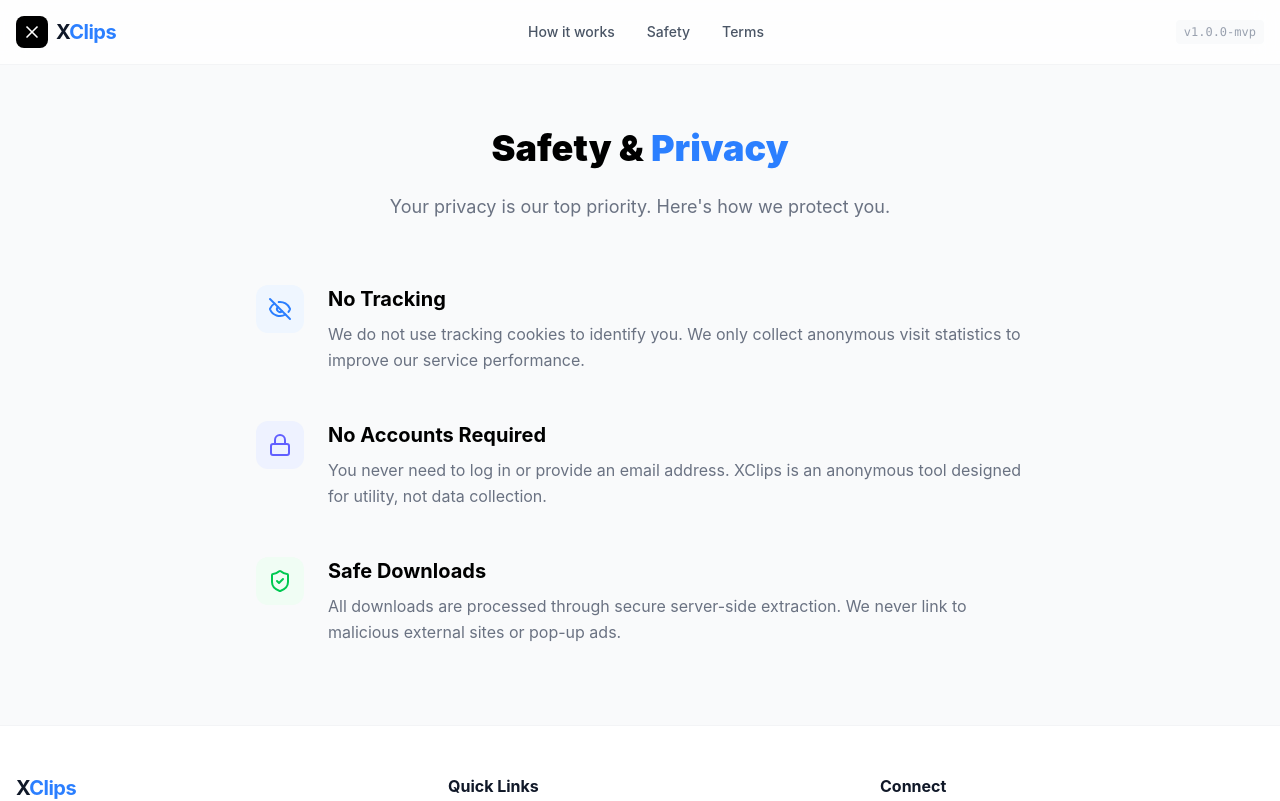
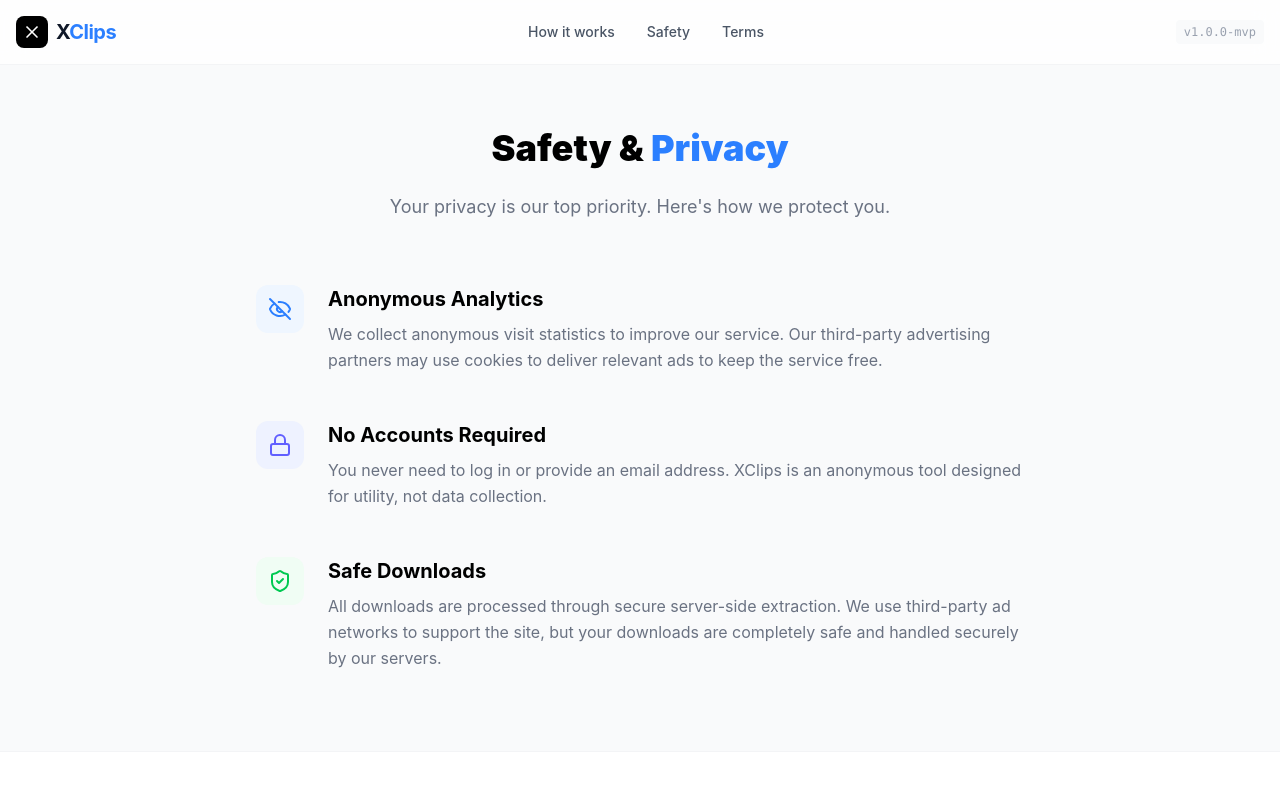
Before and after one commit to babywhale0x/XClips, a Next.js app: page /safety-privacy in a window 1280 px wide. Shown: the top 801 px of the page. Built offline with nearby package versions, Linux system fonts and the light colour scheme; no server answers.

Commit message:
Update privacy page copy for ads

```diff
--- a/app/safety-privacy/page.tsx
+++ b/app/safety-privacy/page.tsx
@@ -21,9 +21,9 @@ export default function SafetyPrivacy() {
                 <EyeOff className="w-6 h-6" />
               </div>
               <div>
-                <h3 className="text-xl font-bold mb-2 text-black">No Tracking</h3>
+                <h3 className="text-xl font-bold mb-2 text-black">Anonymous Analytics</h3>
                 <p className="text-gray-500 leading-relaxed">
-                  We do not use tracking cookies to identify you. We only collect anonymous visit statistics to improve our service performance.
+                  We collect anonymous visit statistics to improve our service. Our third-party advertising partners may use cookies to deliver relevant ads to keep the service free.
                 </p>
               </div>
             </div>
@@ -47,7 +47,7 @@ export default function SafetyPrivacy() {
               <div>
                 <h3 className="text-xl font-bold mb-2 text-black">Safe Downloads</h3>
                 <p className="text-gray-500 leading-relaxed">
-                  All downloads are processed through secure server-side extraction. We never link to malicious external sites or pop-up ads.
+                  All downloads are processed through secure server-side extraction. We use third-party ad networks to support the site, but your downloads are completely safe and handled securely by our servers.
                 </p>
               </div>
             </div>
```
